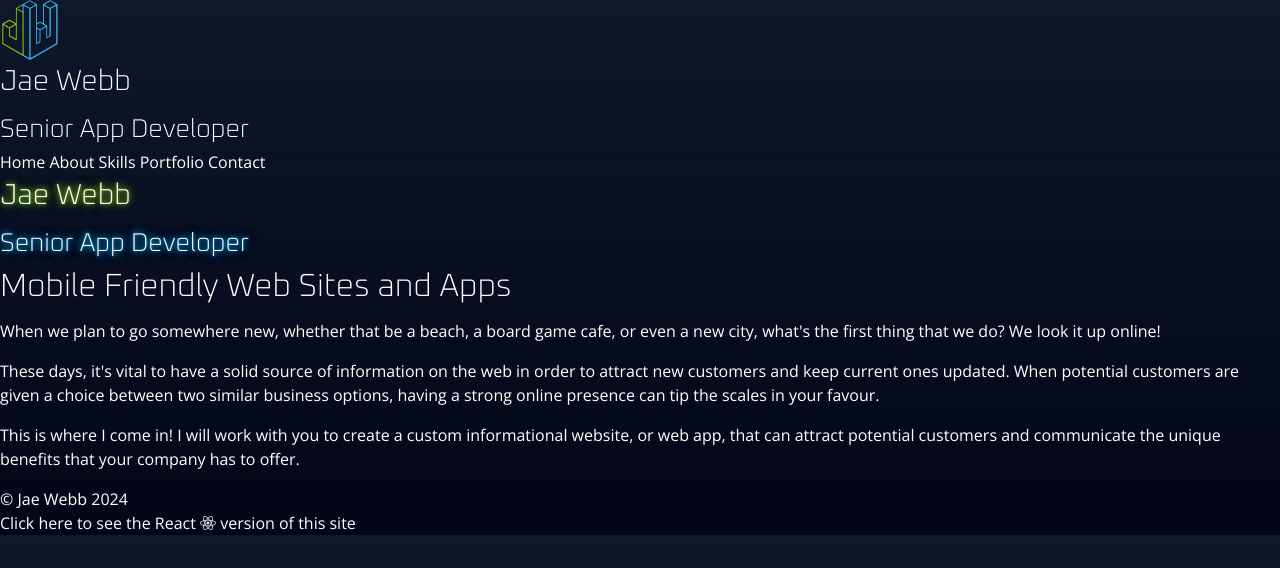
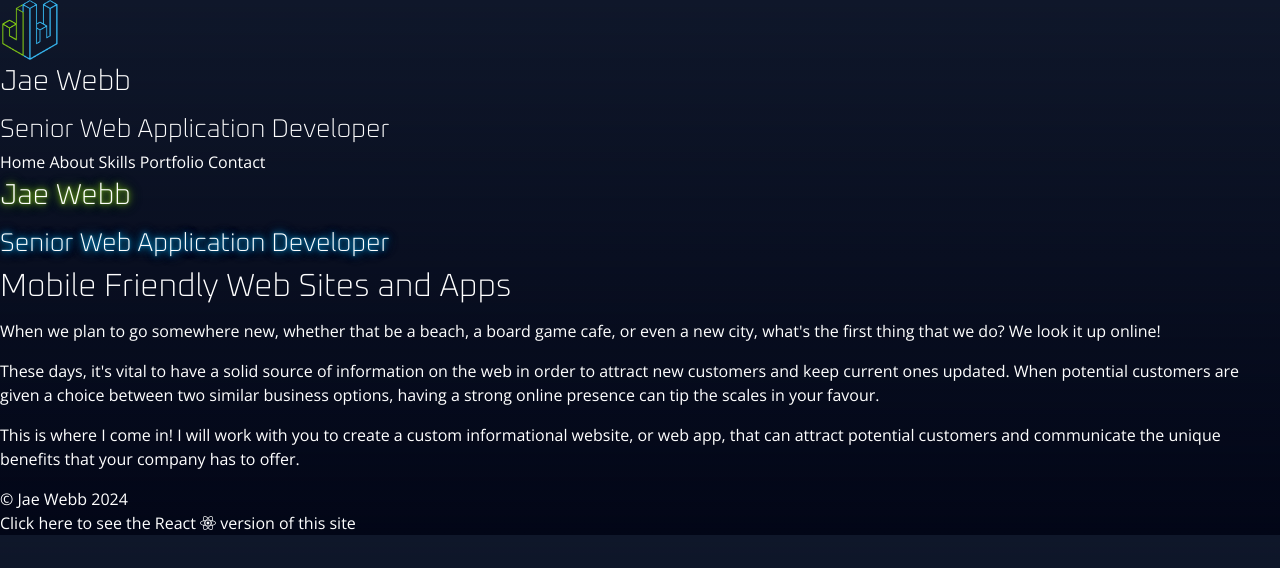
Before and after one commit to jaewebb/portfolio-vue, a Vue app: page / in a window 1280 px wide. Shown: the top 568 px of the page. Built offline with nearby package versions, Linux system fonts and the light colour scheme.

Commit message:
title fix

```diff
--- a/src/components/AppHeader.vue
+++ b/src/components/AppHeader.vue
@@ -18,7 +18,7 @@
         </a>
         <div class="md:hidden block grow text-right">
           <h2 class="text-lime-500">Jae Webb</h2>
-          <h3 class="text-sky-500">Senior App Developer</h3>
+          <h3 class="text-sky-500">Senior Web Application Developer</h3>
         </div>
       </div>
       <nav class="flex justify-between md:my-0 my-10">
--- a/src/views/HomeView.vue
+++ b/src/views/HomeView.vue
@@ -13,9 +13,9 @@
         2xl:w-1/2 w-full
         mx-auto"
     >
-      <div class="md:block hidden">
+      <div class="md:block hidden mr-2">
         <h2 class="text-lime-500 neon-green">Jae Webb</h2>
-        <h3 class="text-sky-500 neon-blue">Senior App Developer</h3>
+        <h3 class="text-sky-500 neon-blue">Senior Web Application Developer</h3>
       </div>
       <div class="md:w-2/4 w-full">
         <h1 class="text-lime-500">Mobile Friendly Web Sites and Apps</h1>
```
